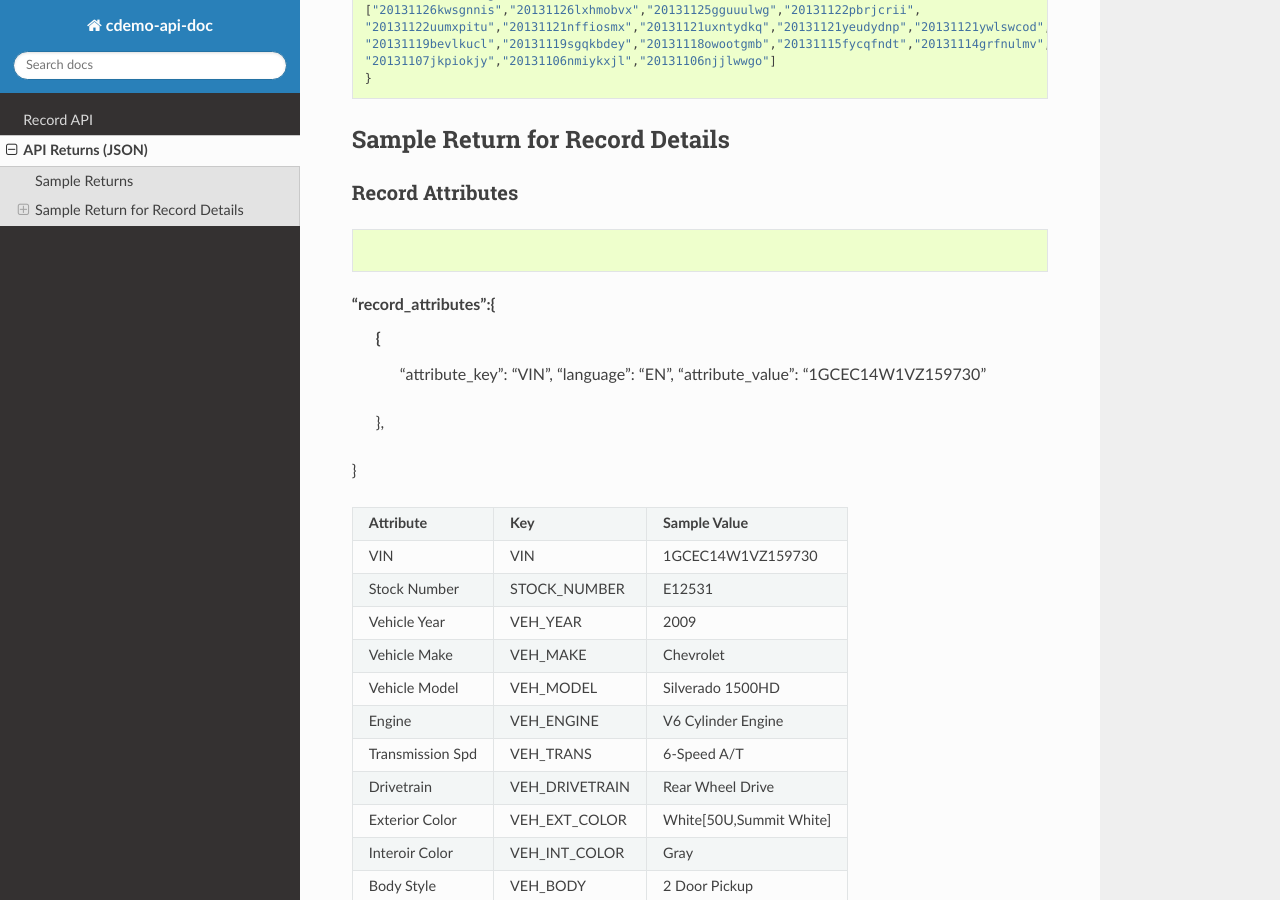
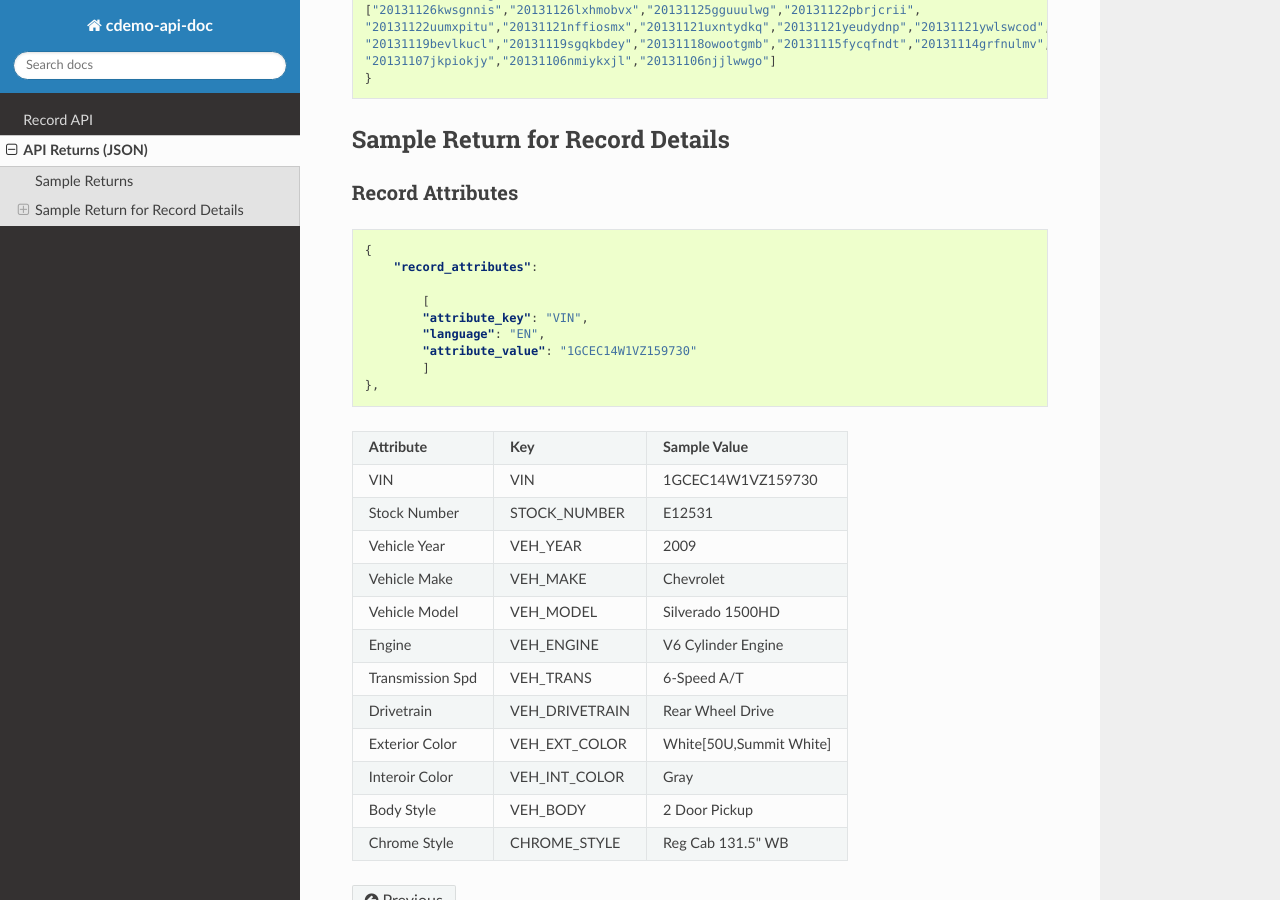
Before and after one commit to cdemomobilesolutions/apidoc, a Sphinx documentation site: the page built from source/api_returns.rst, in a window 1280 px wide and 900 px high, scrolled down 308 px. Built offline with Sphinx 7.4.7 and the Read the Docs theme 2.0.0, drawn with Linux system fonts in a browser that asks for light colours.

```diff
--- a/source/api_returns.rst
+++ b/source/api_returns.rst
@@ -25,13 +25,17 @@ Record Attributes
 -------------------
 
 .. code-block:: json
-"record_attributes":{
+
     {
-        "attribute_key": "VIN",
-        "language": "EN",
-        "attribute_value": "1GCEC14W1VZ159730"
+        "record_attributes":
+
+            [
+            "attribute_key": "VIN",
+            "language": "EN",
+            "attribute_value": "1GCEC14W1VZ159730"
+            ]
     },
-}
+
 
 
 +---------------------+------------------------------------+-------------------------------------+
```
